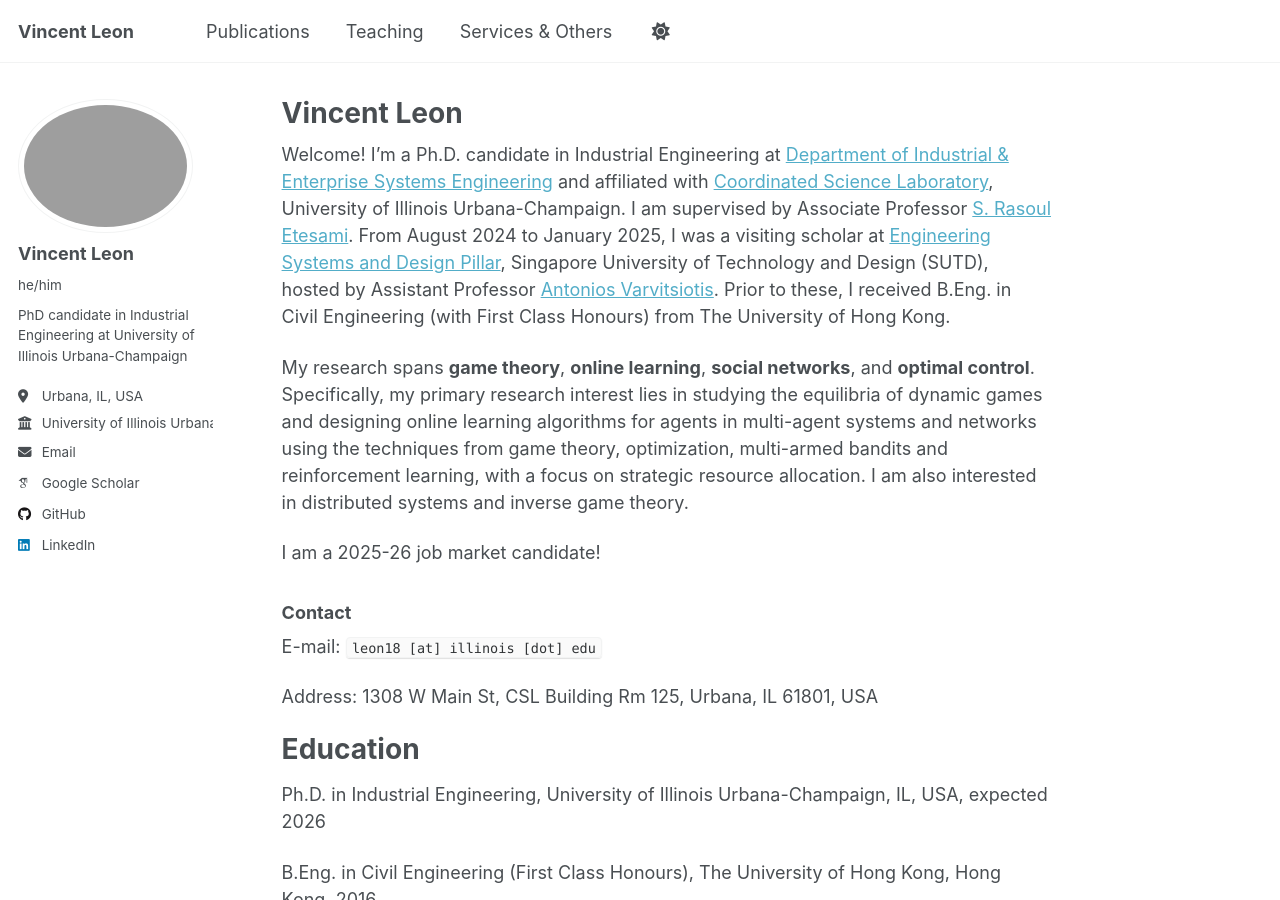
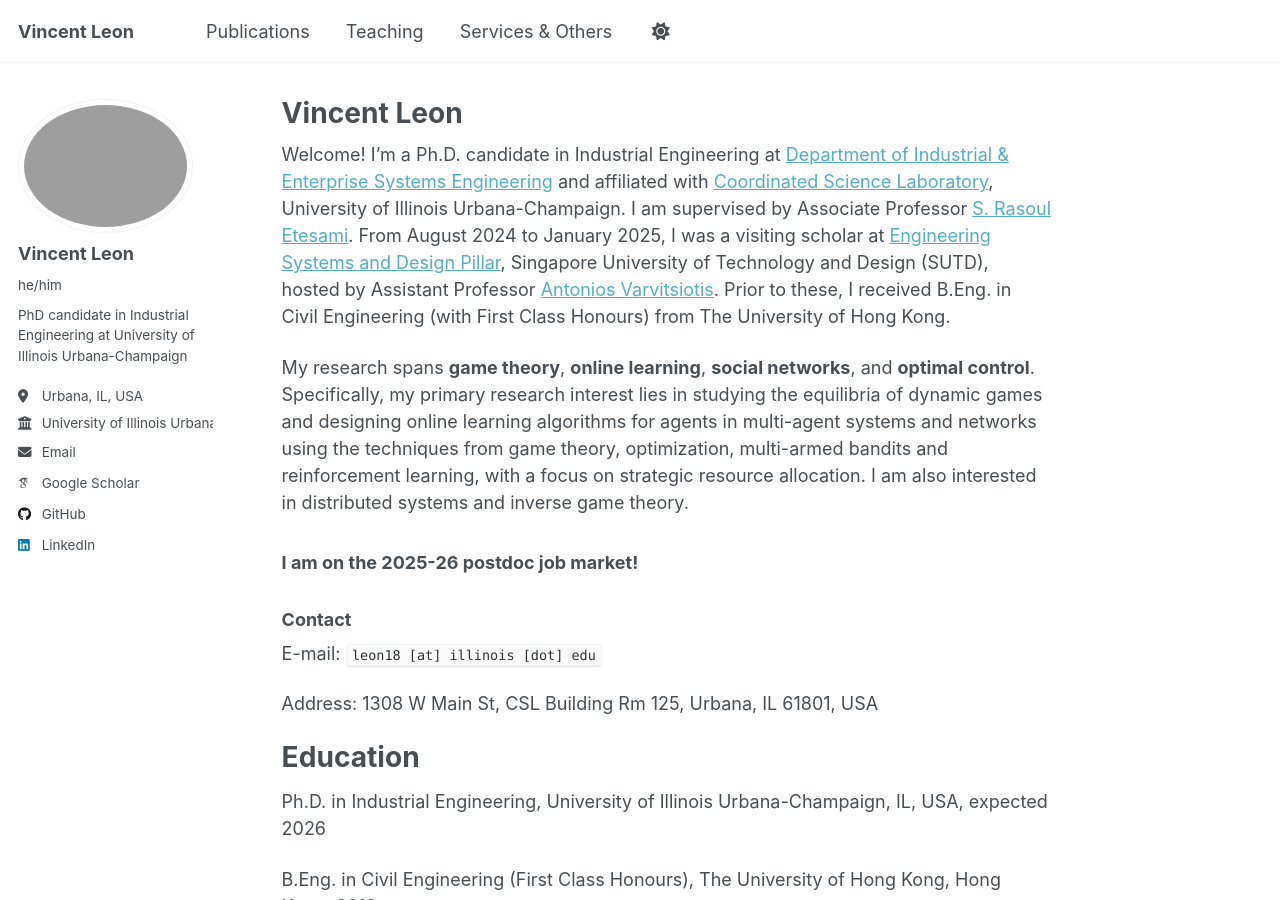
Before and after one commit to vin-leon/vin-leon.github.io, a Jekyll site: the page built from _pages/about.md, in a window 1280 px wide and 900 px high. Built offline with Jekyll 4.4.1, drawn with Linux system fonts in a browser that asks for light colours; some web fonts are replaced; a script that is not in the unit is left out.

Commit message:
Update about.md

```diff
--- a/_pages/about.md
+++ b/_pages/about.md
@@ -11,7 +11,7 @@ Welcome! I’m a Ph.D. candidate in Industrial Engineering at [Department of Ind
 
 My research spans **game theory**, **online learning**, **social networks**, and **optimal control**. Specifically, my primary research interest lies in studying the equilibria of dynamic games and designing online learning algorithms for agents in multi-agent systems and networks using the techniques from game theory, optimization, multi-armed bandits and reinforcement learning, with a focus on strategic resource allocation. I am also interested in distributed systems and inverse game theory.
 
-I am a 2025-26 job market candidate!
+### I am on the 2025-26 postdoc job market!
 
 ### Contact
 
```
